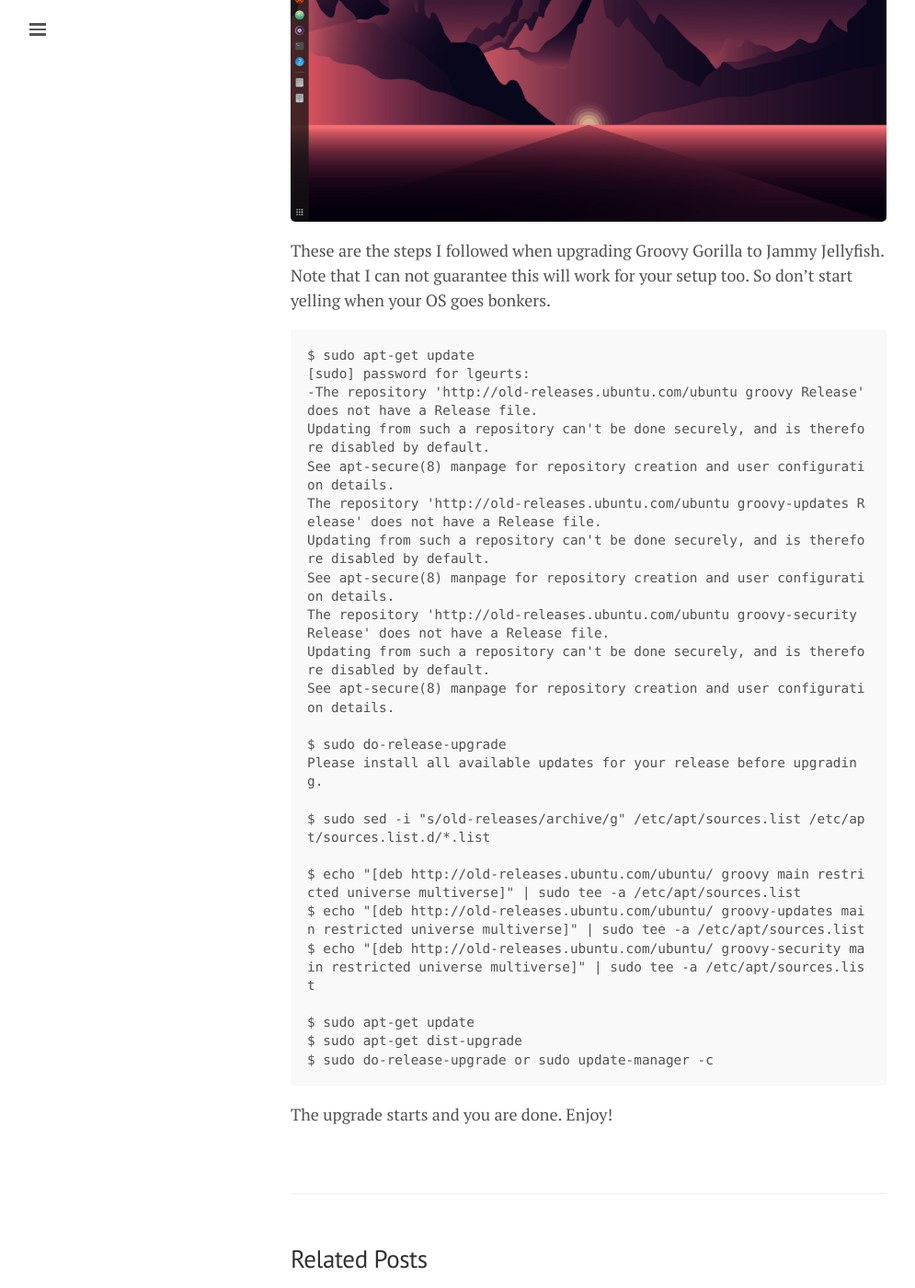
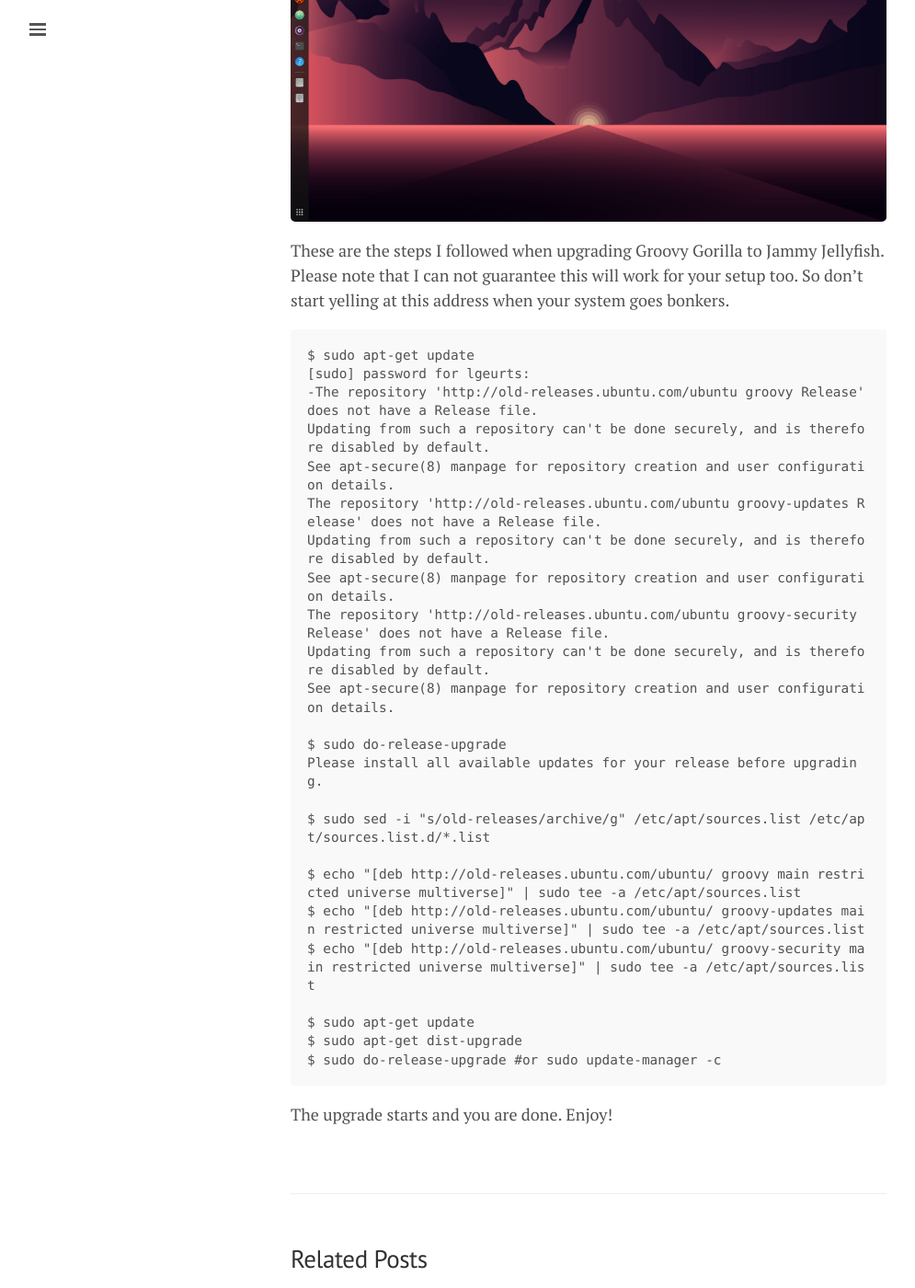
Before and after one commit to lgeurts/lgeurts.github.io, a Jekyll site: the page built from _posts/2022-08-24-ubuntu-upgrade-notes-20.x-to-22.x-for-x1-carbon-gen8.md, in a window 1280 px wide and 1400 px high, scrolled down 378 px. Shown: the whole window at 92% size, without its empty margins (0-995 px from the left). Built offline with Jekyll 4.4.1, drawn with Linux system fonts in a browser that asks for light colours; nearby versions of some CDN libraries; comment, search, counter and statistics services are not loaded.

Commit message:
Update 2022-08-24-ubuntu-upgrade-notes-20.x-to-22.x-for-x1-carbon-gen8.md

````diff
--- a/_posts/2022-08-24-ubuntu-upgrade-notes-20.x-to-22.x-for-x1-carbon-gen8.md
+++ b/_posts/2022-08-24-ubuntu-upgrade-notes-20.x-to-22.x-for-x1-carbon-gen8.md
@@ -10,7 +10,7 @@
 <img src="/assets/jammy-jellyfish.png" width="654">
 
 These are the steps I followed when upgrading Groovy Gorilla to Jammy Jellyfish.
-Note that I can not guarantee this will work for your setup too. So don't start yelling when your OS goes bonkers.
+Please note that I can not guarantee this will work for your setup too. So don't start yelling at this address when your system goes bonkers.
 ```
 $ sudo apt-get update
 [sudo] password for lgeurts:
@@ -35,6 +35,6 @@
 
 $ sudo apt-get update
 $ sudo apt-get dist-upgrade
-$ sudo do-release-upgrade or sudo update-manager -c
+$ sudo do-release-upgrade #or sudo update-manager -c
 ```
 The upgrade starts and you are done. Enjoy!
````
